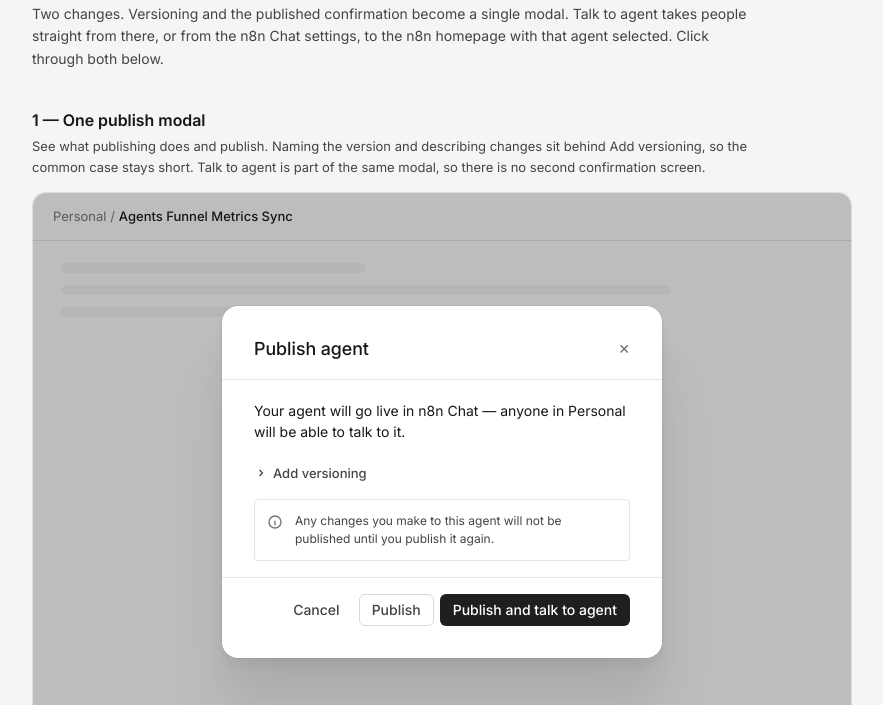
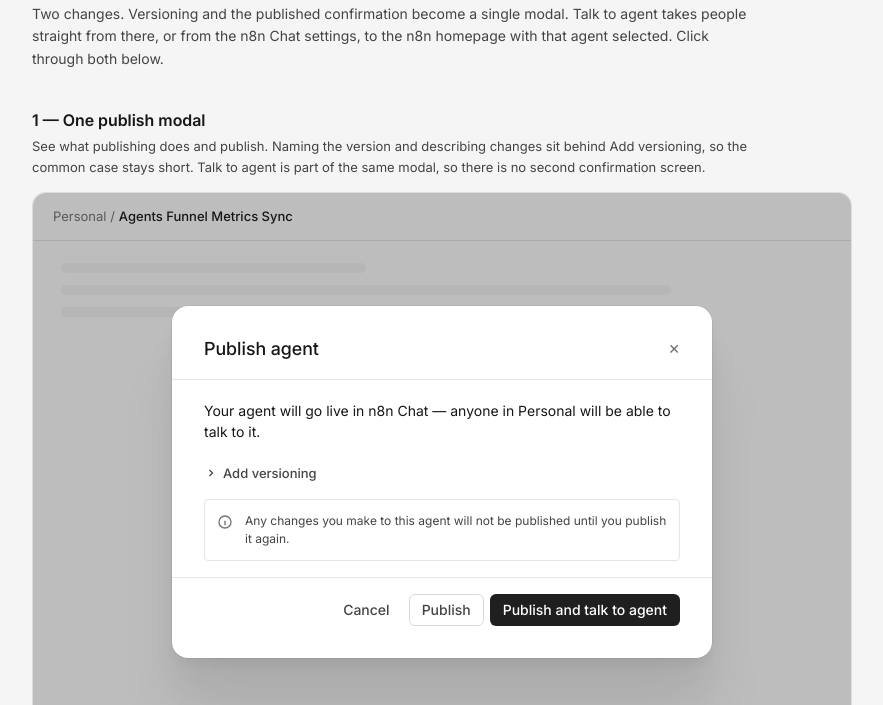
Before and after one commit to martinan8n/martina-hub, a plain HTML site: page talk-to-agent/index.html in a window 1280 px wide. Shown: the part 95-800 px from the top of the page, without its empty margins (72-955 px from the left). Drawn offline with Linux system fonts and the light colour scheme.

Commit message:
talk-to-agent: wider modal (540px) so footer buttons fit
Co-Authored-By: Claude Sonnet 5.5 <noreply@anthropic.com>

```diff
--- a/talk-to-agent/index.html
+++ b/talk-to-agent/index.html
@@ -32,7 +32,7 @@
   .ghost-builder .body { padding: 22px 28px; }
   .ghost-builder .line { height: 10px; border-radius: 5px; background: var(--color--neutral-100); margin-bottom: 12px; }
 
-  .modal { width: 440px; background: var(--background--surface); border-radius: var(--radius--lg); box-shadow: 0 0 0 0.5px var(--border-color), 0 8px 8px rgba(0,0,0,0.04), 0 32px 32px rgba(0,0,0,0.04), 0 64px 64px rgba(0,0,0,0.06); padding: var(--spacing--xl); position: relative; }
+  .modal { width: 540px; background: var(--background--surface); border-radius: var(--radius--lg); box-shadow: 0 0 0 0.5px var(--border-color), 0 8px 8px rgba(0,0,0,0.04), 0 32px 32px rgba(0,0,0,0.04), 0 64px 64px rgba(0,0,0,0.06); padding: var(--spacing--xl); position: relative; }
   .modal-head { display: flex; align-items: center; padding: 0 var(--spacing--xl) var(--spacing--md); margin: 0 calc(var(--spacing--xl) * -1) var(--spacing--md); border-bottom: 1px solid var(--border-color); }
   .modal-title { font-size: var(--font-size--lg); font-weight: var(--font-weight--medium); }
   .modal-close { cursor: pointer; color: var(--text-color--subtler); font-size: 18px; margin-left: auto; line-height: 1; }
```
